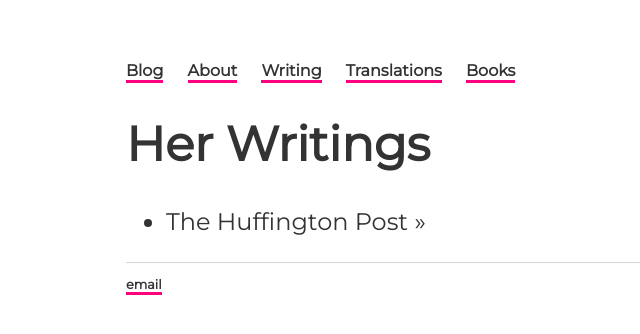
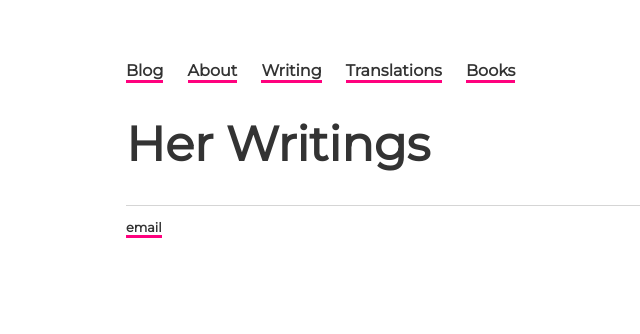
Before and after one commit to ariesti/ariesti.github.io, a Jekyll site: the page built from writing/index.html, in a window 1280 px wide. Shown: the top 334 px of the page, without its empty margins (66-706 px from the left). Built offline with Jekyll 4.4.1, drawn with Linux system fonts in a browser that asks for light colours.

Commit message:
Update index.html

```diff
--- a/writing/index.html
+++ b/writing/index.html
@@ -6,6 +6,8 @@ title: Her Writings
 <h1>{{ page.title }}</h1>
 	<ul class="content">
 
-	    <li><span>The Huffington Post</span> » <a href="page_01.md" title="{{ content.title }}">{{ content.title }}</a></li>
+	  {% for content in site.content %}
+	    <li><span>{{ content.publication }}</span> » <a href="{{ content.url }}" title="{{ content.title }}">{{ content.title }}</a></li>
+	  {% endfor %}
 
 	</ul>
```
